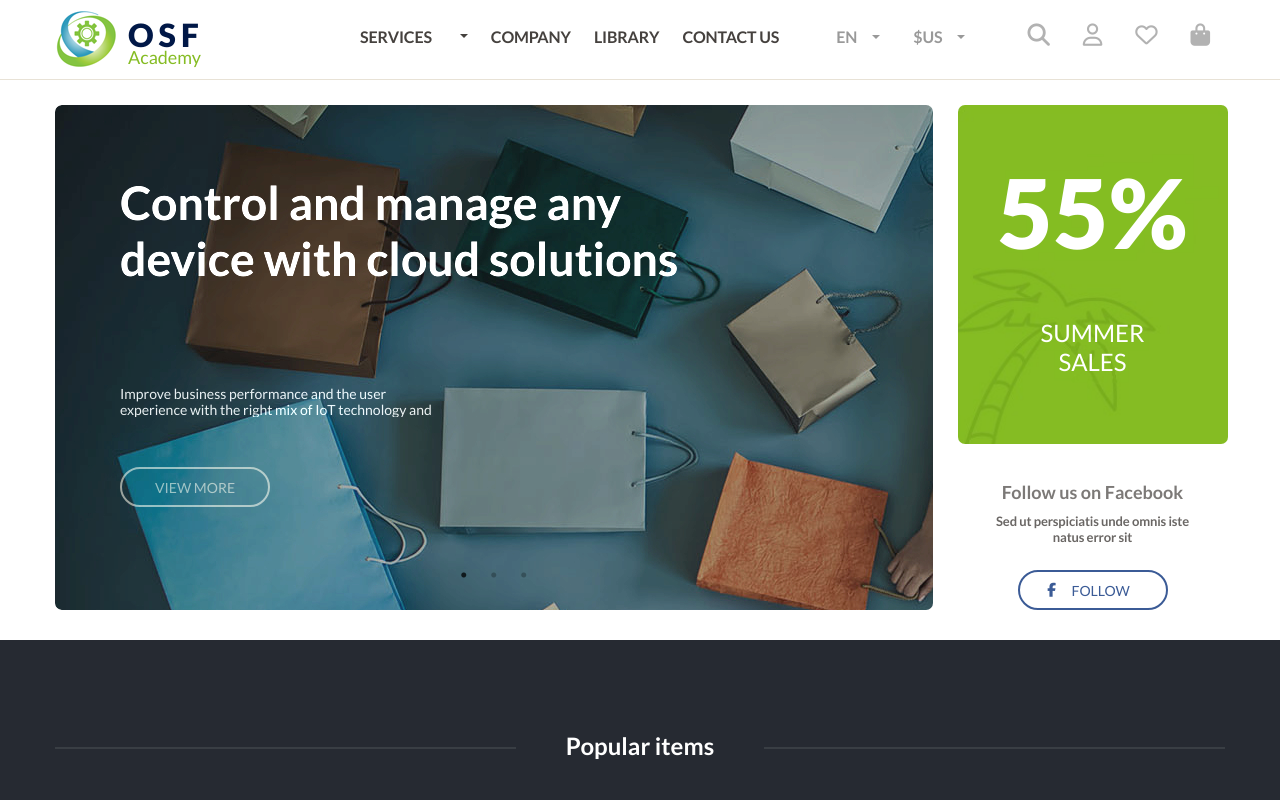
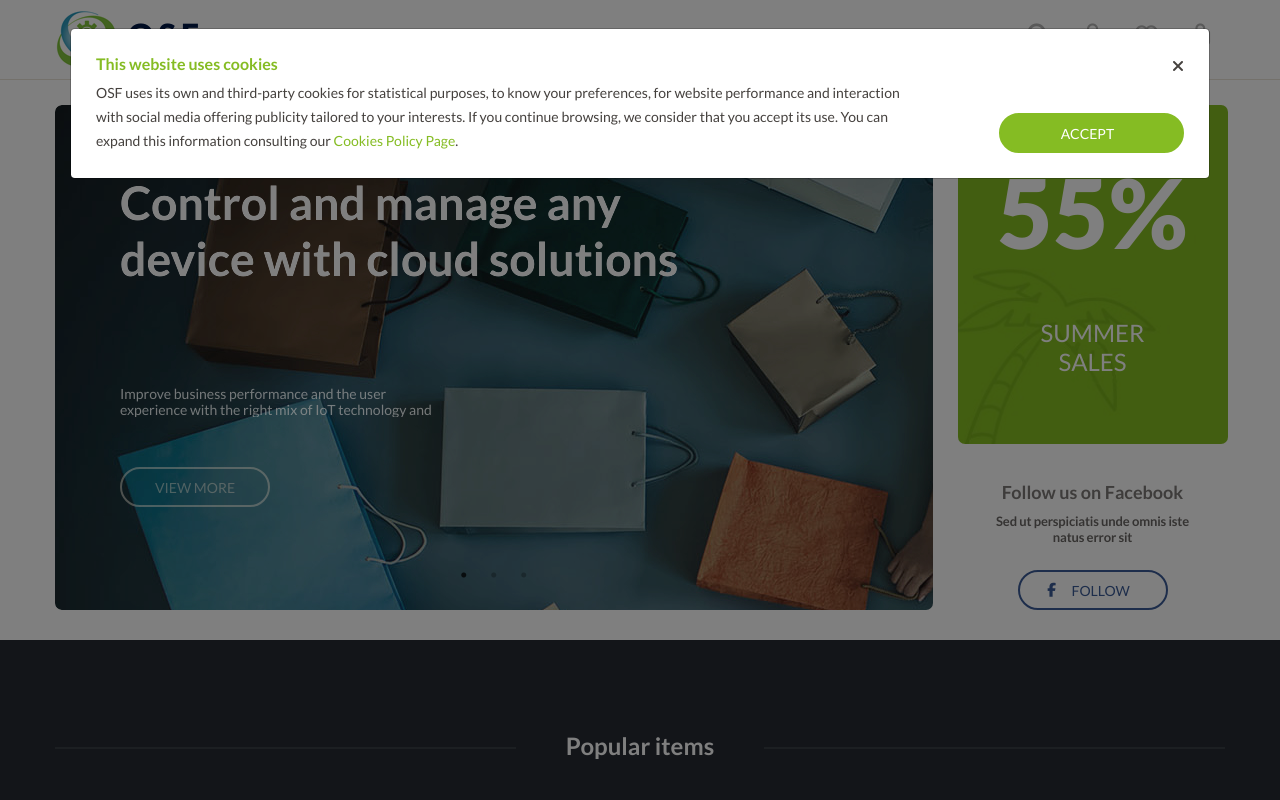
Before and after one commit to HeyIryna/osf_academy, a plain HTML site: page index.html in a window 1280 px wide. Shown: the top 800 px of the page. Drawn offline with nearby package versions, Linux system fonts and the light colour scheme.

Commit message:
Added cookies policy modal and logic

```diff
--- a/index.html
+++ b/index.html
@@ -573,20 +573,21 @@ doloremque laudantium, totam rem aperiam, eaque ipsa quae ab illo inventore veri
         </div>
 
         <!-- Cookies modal -->
-        <button type="button" class="btn btn-primary" data-toggle="modal" data-target="#cookies__modal">
-            Launch demo modal
-          </button>
-
-        <div class="modal fade" id="cookies__modal">
-            <div class="modal-dialog modal-dialog-centered">
+        <div class="modal fade bd-example-modal-xl" id="cookies__modal" >
+            <div class="modal-dialog modal-xl">
               <div class="modal-content">
-
-                  <h5 class="modal-title" id="exampleModalLabel">Modal title</h5>
-                  <button type="button" class="close" data-dismiss="modal" aria-label="Close">
-                    <span aria-hidden="true">&times;</span>
-                  </button>
-                  <button type="button" class="btn btn-secondary" data-dismiss="modal">Close</button>
-                  <button type="button" class="btn btn-primary">Save changes</button>
+                  <div class="cookies__modal">
+                    <div class="cookies__column_left">
+                        <h5 class="cookies__heading">This website uses cookies</h5>
+                        <p>OSF uses its own and third-party cookies for statistical purposes, to know your preferences, for website performance
+                            and interaction with social media offering publicity tailored to your interests. If you continue browsing, we consider that you accept its use.
+                            You can expand this information consulting our <a class="link" href="">Cookies Policy Page</a>.</p>
+                    </div>
+                    <div class="cookies__column_right">
+                        <span type="button" data-dismiss="modal" aria-label="Close"><i class="fas fa-times"></i></span>
+                        <button id="cookies__accept" type="button" class="btn btn-primary btn__main">ACCEPT</button>
+                    </div>
+                  </div>
 
               </div>
             </div>
--- a/js/index.js
+++ b/js/index.js
@@ -28,7 +28,18 @@ $(document).ready(function () {
       .css('display', 'flex')
       .html(sessionStorage.getItem('wishlist').split(',').length);
   }
+
+  if(!sessionStorage.getItem("cookies")) {
+    window.setTimeout(function () {
+      $("#cookies__modal").modal("show");
+    }, 2000);
+  }
 });
+
+// Adds cookies flag lo session storage
+$('#cookies__accept').on('click', () => {
+  sessionStorage.setItem("cookies", "true");
+})
 
 // Toggles up-/down-arrows on header and footer menu when sub-menus are opened /closed
 $('[data-toggle="collapse"]').on('click', function (event) {
@@ -38,10 +49,7 @@ $('[data-toggle="collapse"]').on('click', function (event) {
 // Adds current year to footer
 $('.current-year').text(new Date().getFullYear());
 
-//-----------------------
-
 // "Buy button" and "plus button" increase the number for cart element
-
 $('button.buy').on('click', addToCart);
 $('.overlay__button_plus').on('click', addToCart);
 
--- a/scss/_base.scss
+++ b/scss/_base.scss
@@ -93,6 +93,11 @@ body {
       color: white;
       border-color: darken($primary, 10%);
       background-color: darken($primary, 10%);
+    }
+
+    &:focus {
+      border-color: $primary;
+      background-color: $primary;
     }
   }
 
--- /dev/null
+++ b/scss/_cookies.scss
@@ -0,0 +1,37 @@
+.cookies {
+  &__modal {
+    display: flex;
+    justify-content: space-between;
+    padding: 25px;
+  }
+
+  &__heading {
+    color: $primary;
+    font-size: 1rem;
+    font-weight: 600;
+  }
+
+  &__column {
+    &_left {
+      display: flex;
+      flex-direction: column;
+      justify-content: space-between;
+      align-items: flex-start;
+      width: 75%;
+
+      p {
+        margin: 0;
+        line-height: 24px;
+        font-size: 0.875rem;
+      }
+    }
+
+    &_right {
+      display: flex;
+      flex-direction: column;
+      justify-content: space-between;
+      align-items: flex-end;
+      width: 20%;
+    }
+  }
+}
--- a/scss/index.scss
+++ b/scss/index.scss
@@ -7,3 +7,4 @@
 @import 'featured';
 @import 'benefits';
 @import 'signin';
+@import 'cookies';
--- a/scss/not_found.scss
+++ b/scss/not_found.scss
@@ -2,6 +2,7 @@
 @import 'header';
 @import 'footer';
 @import 'signin';
+@import 'cookies';
 @import 'breadcrumb';
 
 @import 'variables';
--- a/scss/product_page.scss
+++ b/scss/product_page.scss
@@ -2,6 +2,7 @@
 @import 'header';
 @import 'footer';
 @import 'signin';
+@import 'cookies';
 @import 'breadcrumb';
 @import 'popular';
 @import 'benefits';
--- a/scss/services.scss
+++ b/scss/services.scss
@@ -2,6 +2,7 @@
 @import 'header';
 @import 'footer';
 @import 'signin';
+@import 'cookies';
 @import 'breadcrumb';
 @import 'popular';
 @import 'featured';
```
Also changed, not shown: css/index.css, css/not_found.css, css/product_page.css, css/services.css, 4 other files.
